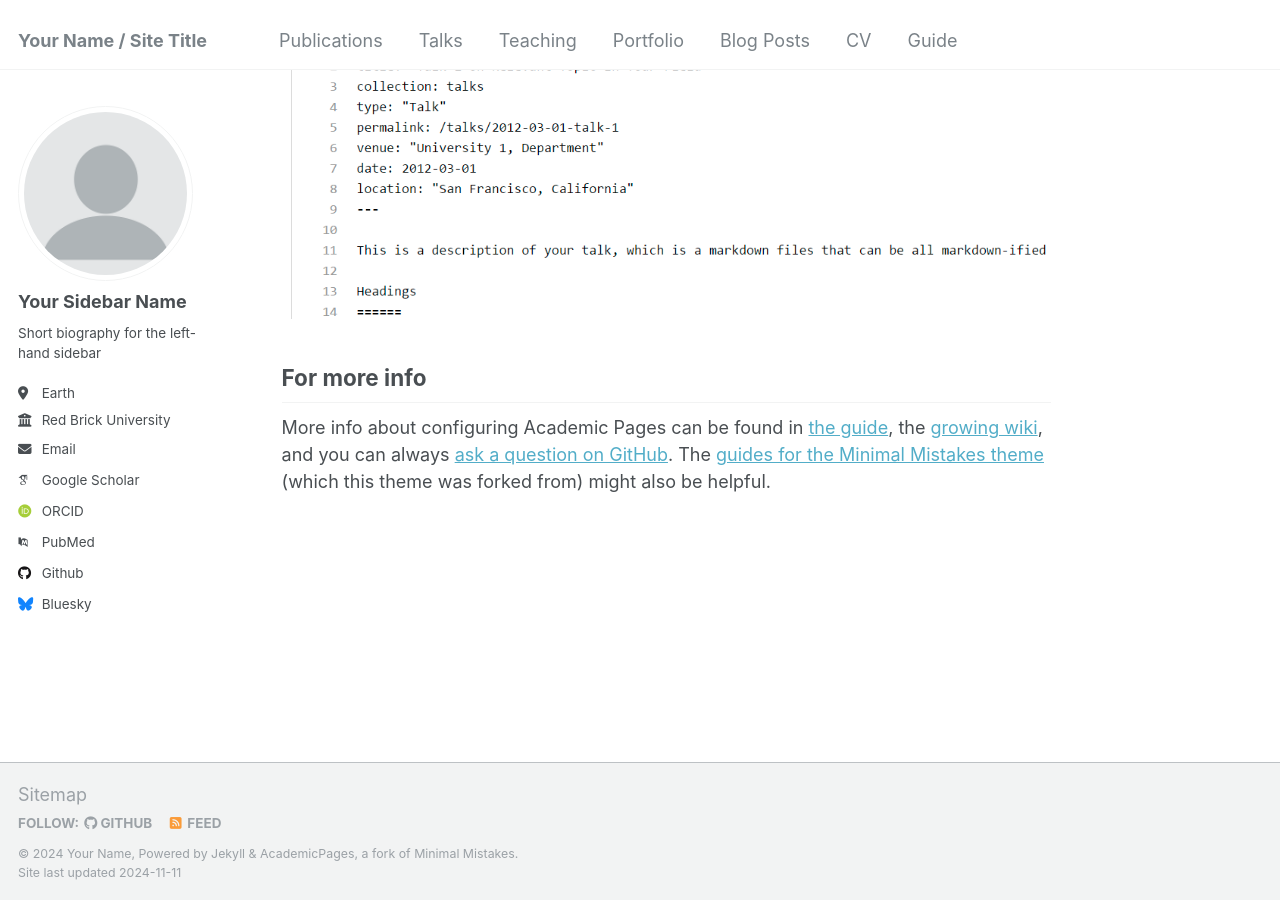
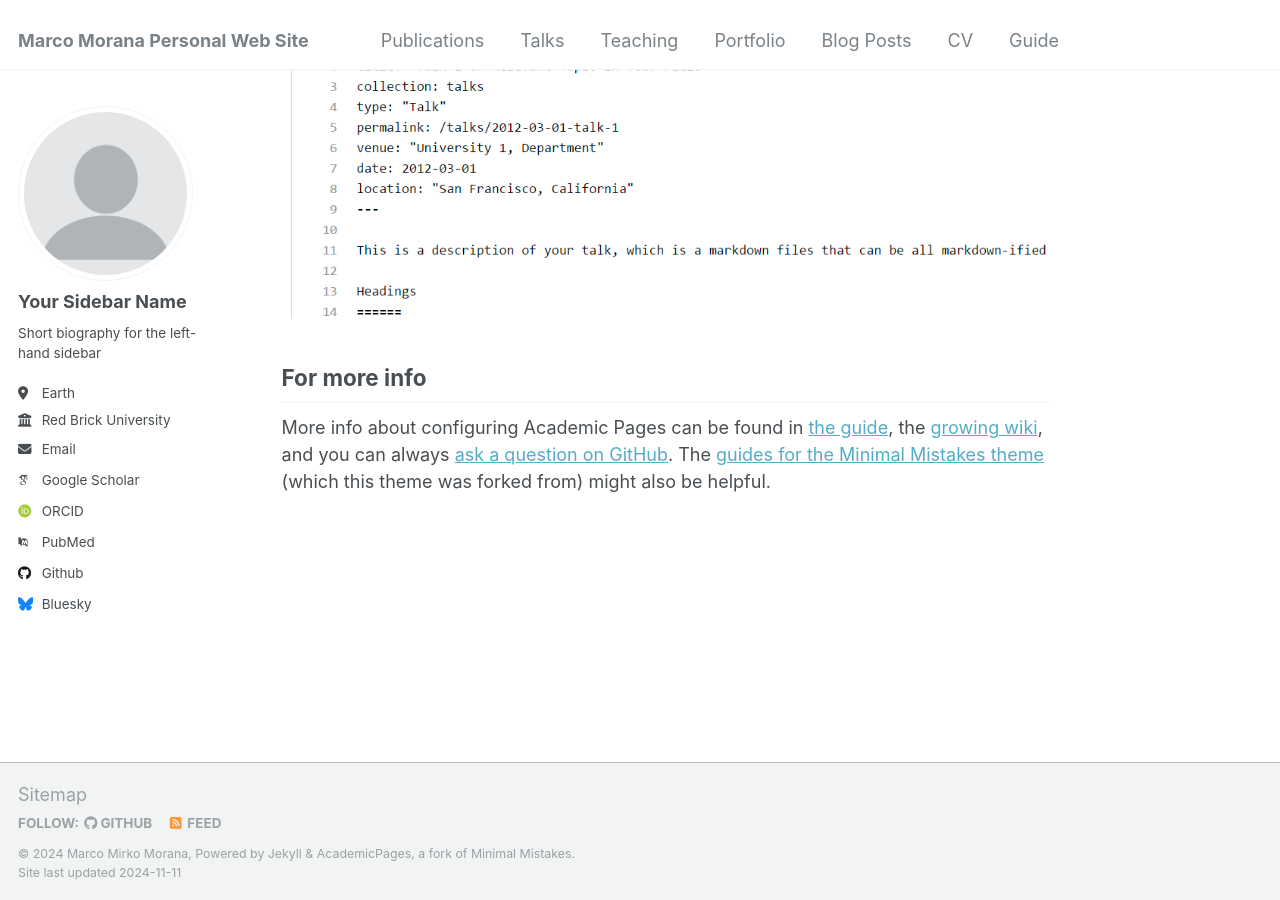
Before and after one commit to mmorana1/marcom, a Jekyll site: the page built from _pages/about.md, in a window 1280 px wide and 900 px high, scrolled down 2643 px. Built offline with Jekyll 4.4.1, drawn with Linux system fonts in a browser that asks for light colours; some web fonts are replaced.

Commit message:
Update _config.yml

```diff
--- a/_config.yml
+++ b/_config.yml
@@ -8,9 +8,9 @@
 
 # Basic Site Settings
 locale                   : "en-US"
-title                    : "Your Name / Site Title"
+title                    : "Marco Morana Personal Web Site"
 title_separator          : "-"
-name                     : &name "Your Name"
+name                     : &name "Marco Mirko Morana"
 description              : &description "personal description"
 url                      : https://academicpages.github.io # the base hostname & protocol for your site e.g. "https://[your GitHub username].github.io"
 baseurl                  : "" # the subpath of your site, e.g. "/blog"
```
